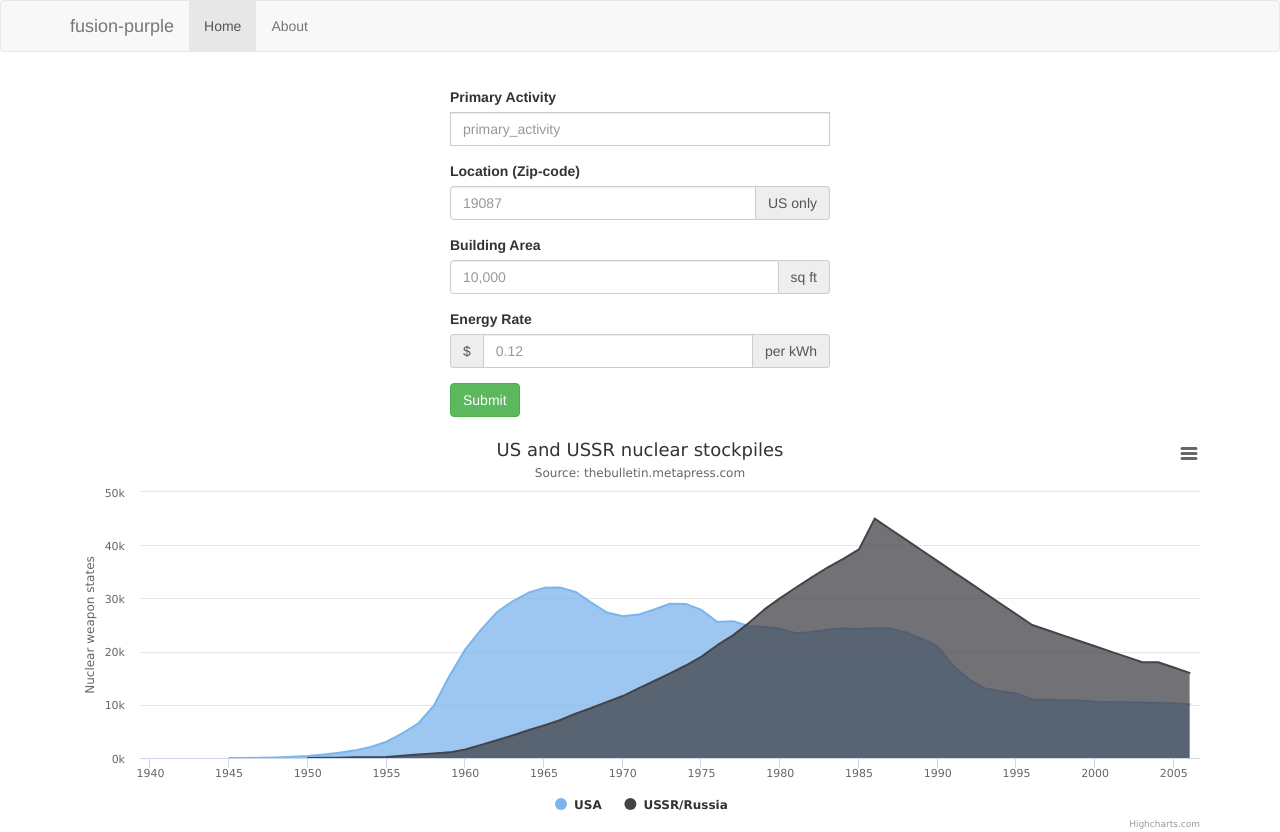
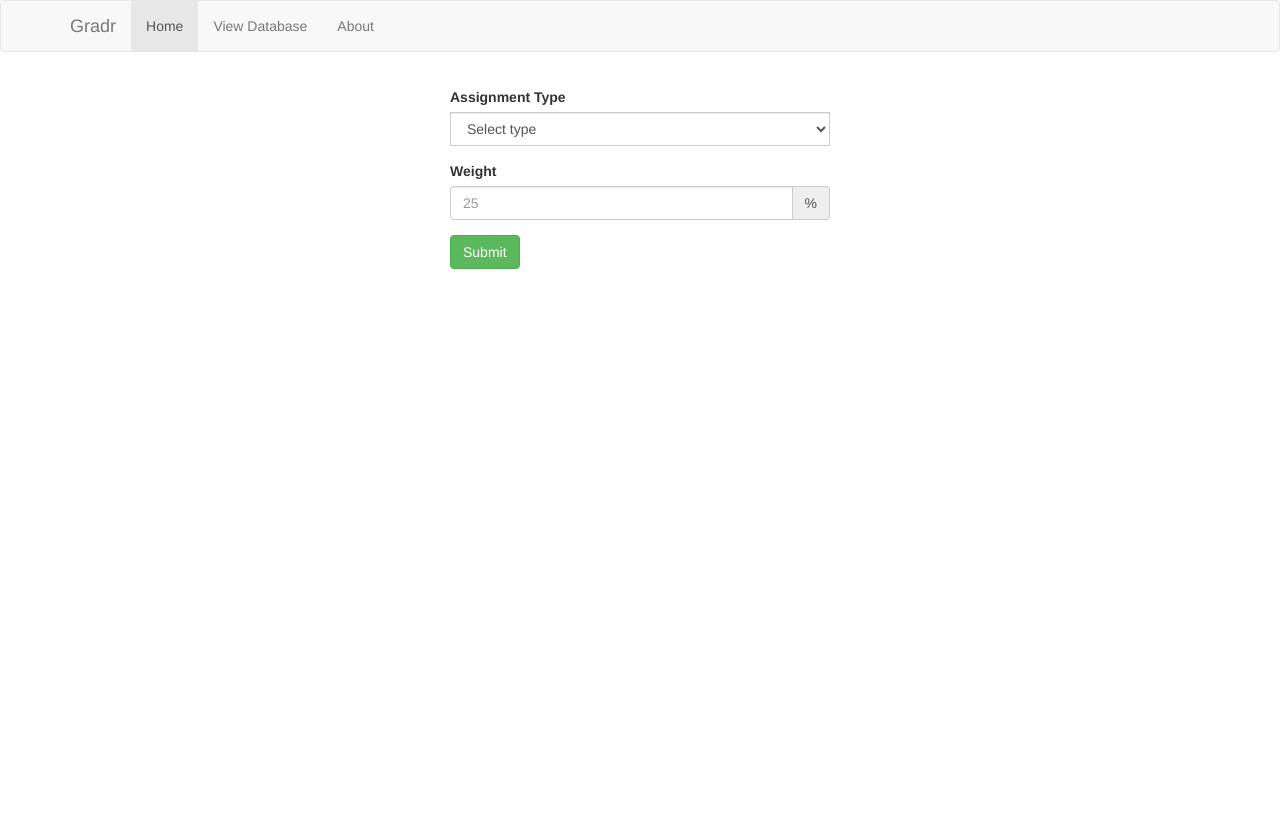
Before and after one commit to christopher-wong/gradr, a Flask app: page /home in a window 1280 px wide. After the commit the page ends 269 px from the top, so only its background shows below. Run offline with Flask 2, Linux system fonts and the light colour scheme; some libraries are stand-ins or nearby versions.

Commit message:
add and delete from database.

```diff
--- a/application/__init__.py
+++ b/application/__init__.py
@@ -5,7 +5,7 @@ import os
 
 from flask import Flask
 
-from controller.about import about_bp
+from controller.db_visual import db_visual_bp
 from controller.form import form_bp
 from .model.model import model_bp
 
@@ -16,6 +16,6 @@ app.config['SEND_FILE_MAX_AGE_DEFAULT'] = 0
 app.secret_key = os.urandom(24)
 
 # register blueprints
-app.register_blueprint(about_bp)
+app.register_blueprint(db_visual_bp)
 app.register_blueprint(form_bp)
 app.register_blueprint(model_bp)
--- a/application/controller/form.py
+++ b/application/controller/form.py
@@ -1,15 +1,58 @@
 # -*- coding: utf-8 -*-
 # !/usr/bin/python
 
-from flask import Flask, render_template, request, Blueprint, redirect, flash
+from flask import render_template, request, Blueprint, redirect, flash
+from pymongo import MongoClient
 
 form_bp = Blueprint('form_controller', __name__)
 
 
 # Controller
 
+def db_connect():
+    client = MongoClient("mongodb://127.0.0.1:27017")
+
+    db = client.gradr
+
+    return db
+
+
+def db_insert_assignment_type(formInputs):
+    db = db_connect()
+
+    a_type = "assignment_type"
+    weight = "assignment_weight"
+
+    if a_type in formInputs and weight in formInputs:
+
+        try:
+            db.assignmentType.insert({
+                a_type: formInputs[a_type],
+                weight: formInputs[weight]
+            })
+            flash("Insert successful!")
+        except Exception as e:
+            flash(e)
+            flash("Insert failed!")
+
+
+def db_retrive_assignment_type():
+    db = db_connect();
+
+    cursor = db.assignmentType.find();
+
+    results = []
+
+    for document in cursor:
+        results.append(document)
+
+    return results
+
+
 @form_bp.route('/')
 def index():
+    db_connect()
+
     return redirect('/home')
 
 
@@ -23,8 +66,30 @@ def submit():
     # get inputs from form as dict
     if request.method == 'POST':
         formInputs = request.form.to_dict()
-        flash("Form inputs sucessfully submitted")
-        flash(formInputs)
+
+    db_insert_assignment_type(formInputs)
 
     return render_template('index.html',
                            formInputs=formInputs)
+
+
+@form_bp.route('/view_database')
+def view_database():
+    results = db_retrive_assignment_type()
+
+    return render_template('view_database.html', results=results)
+
+
+@form_bp.route('/delete_assignment_type', methods=['POST'])
+def db_remove_assignment_type():
+
+    if request.method =='POST':
+        formInputs = request.form.to_dict()
+
+    a_type = formInputs['delete_assignment_type']
+    print(a_type)
+
+    db = db_connect()
+    db.assignmentType.remove({'assignment_type': a_type})
+
+    return redirect('/view_database')
--- a/application/model/model.py
+++ b/application/model/model.py
@@ -3,4 +3,6 @@
 
 from flask import Flask, render_template, request, Blueprint, redirect, flash
 
+from pymongo import MongoClient
+
 model_bp = Blueprint('model', __name__)
--- a/application/static/charts/nukes.js
+++ b/application/static/charts/nukes.js
@@ -4,11 +4,11 @@ $(function () {
                 type: 'area'
             },
             title: {
-                text: 'US and USSR nuclear stockpiles'
+                text: 'This Chart Has No Value'
             },
             subtitle: {
-                text: 'Source: <a href="http://thebulletin.metapress.com/content/c4120650912x74k7/fulltext.pdf">' +
-                    'thebulletin.metapress.com</a>'
+                // text: 'Source: <a href="http://thebulletin.metapress.com/content/c4120650912x74k7/fulltext.pdf">' +
+                //     'thebulletin.metapress.com</a>'
             },
             xAxis: {
                 allowDecimals: false,
--- a/application/templates/index.html
+++ b/application/templates/index.html
@@ -2,28 +2,33 @@
 {% block head %}
     {{ super() }}
 {% endblock %}
-{% block title %}Template{% endblock %}
+{% block title %}Gradr{% endblock %}
 
 {% block content %}
     <body>
     <nav class="navbar navbar-default" role="navigation">
         <div class="container">
             <div class="navbar-header">
-                <button type="button" class="navbar-toggle collapsed" data-toggle="collapse" data-target="#bs-example-navbar-collapse-1" aria-expanded="false">
+                <button type="button" class="navbar-toggle collapsed" data-toggle="collapse"
+                        data-target="#bs-example-navbar-collapse-1" aria-expanded="false">
                     <span class="sr-only">Toggle navigation</span>
                     <span class="icon-bar"></span>
                     <span class="icon-bar"></span>
                     <span class="icon-bar"></span>
                 </button>
 
-                <a class="navbar-brand" href="/home">fusion-purple</a>
+                <a class="navbar-brand" href="/home"> Gradr</a>
             </div>
 
             <!-- Collect the nav links, forms, and other content for toggling -->
             <div class="collapse navbar-collapse" id="main-navbar-collapse-1">
                 <ul class="nav navbar-nav">
-                    <li class="active"><a href="/home">Home <span class="sr-only">(current)</span>
-                        </a></li>
+                    <li class="active">
+                        <a href="/home">Home <span class="sr-only">(current)</span> </a>
+                    </li>
+                    <li>
+                        <a href="/view_database">View Database</a>
+                    </li>
                     <li>
                         <a href="/about">About</a>
                     </li>
@@ -32,6 +37,10 @@
         </div>
     </nav>
 
+    {#    <center>#}
+    {#    <div class="fb-login-button" data-max-rows="1" data-size="xlarge" data-show-faces="false" data-auto-logout-link="true"></div>#}
+    {#    </center>#}
+
     <form method="POST" action="/submit">
         <div class="container">
             <div class="form-group">
@@ -39,7 +48,7 @@
                     {% if messages %}
                         <ul class=flashes>
                             {% for message in messages %}
-                  <li>{{ message }}</li>
+                                <li list-group-item-success>{{ message }}</li>
                             {% endfor %}
                         </ul>
                     {% endif %}
@@ -47,39 +56,25 @@
             </div>
             <div class="form-group">
                 <div class="input-group col-md-4 col-md-offset-4">
-                    <label for="primary_activity">Primary Activity</label>
+                    <label for="assignment_type">Assignment Type</label>
                 </div>
                 <div class="input-group col-md-4 col-md-offset-4">
-                    <input type="text" name="primary_activity" id="primary_activity" class="form-control" placeholder="primary_activity" aria-label="primary_activity">
+                    <select class="form-control" id="assignment_type" name="assignment_type" required>
+                        <option class="placeholder" selected value="">Select type</option>
+                        <option value="homework">Homework</option>
+                        <option value="quiz">Quiz</option>
+                        <option value="exam">Exam</option>
+                    </select>
                 </div>
             </div>
             <div class="form-group">
                 <div class="input-group col-md-4 col-md-offset-4">
-                    <label for="location">Location (Zip-code)</label>
+                    <label for="assignment_weight">Weight</label>
                 </div>
                 <div class="input-group col-md-4 col-md-offset-4">
-                    <input type="number" name="location" id="location" class="form-control" placeholder="19087" aria-label="location" min="00000" max="99999">
-                    <span class="input-group-addon">US only</span>
-                </div>
-        </div>
-        <div class="form-group">
-                <div class="input-group col-md-4 col-md-offset-4">
-                    <label for="building_area">Building Area</label>
-                </div>
-                <div class="input-group col-md-4 col-md-offset-4">
-                    <input type="number" name="building_area" id="building_area" class="form-control" placeholder="10,000" aria-label="building_area">
-                    <span class="input-group-addon">sq ft</span>
-
-                </div>
-        </div>
-       <div class="form-group">
-                <div class="input-group col-md-4 col-md-offset-4">
-                    <label for="energy_rate">Energy Rate</label>
-                </div>
-                <div class="input-group col-md-4 col-md-offset-4">
-                    <div class="input-group-addon">$</div>
-                    <input type="number" name="energy_rate" id="energy_rate" class="form-control" placeholder="0.12" aria-label="energy_rate" min=0>
-                    <span class="input-group-addon">per kWh</span>
+                    <input type="number" step="any" name="assignment_weight" id="assignment_weight" class="form-control"
+                           placeholder="25" aria-label="assignment_weight" min="0" max="100" required>
+                    <span class="input-group-addon">%</span>
                 </div>
             </div>
             <div class="form-group">
@@ -88,15 +83,20 @@
                 </div>
             </div>
         </div>
-
     </form>
 
-        <div class="container">
-            <div id="nukes" style="min-width: 310px; height: 400px; margin: 0 auto"></div>
-        </div>
+    {#    <div class="container">#}
+    {#        <div id="nukes" style="min-width: 310px; height: 400px; margin: 0 auto"></div>#}
+    {#    </div>#}
+    {##}
+    {#    <div class="container">#}
+    {#        <div id="cool" style="min-width: 400px; height: 310px; margin: 0 auto"></div>#}
+    {#    </div>#}
+
 
     <!-- Charts -->
-    <script src="{{ url_for('static', filename='charts/nukes.js') }}"></script>
+    {#    <script src="{{ url_for('static', filename='charts/nukes.js') }}"></script>#}
+    {#    <script src="{{ url_for('static', filename='charts/cool.js') }}"></script>#}
 
     </body>
 {% endblock %}
--- a/application/templates/layout.html
+++ b/application/templates/layout.html
@@ -8,30 +8,22 @@
         <meta http-equiv="X-UA-Compatible" content="IE=edge">
         <meta name="viewport" content="width=device-width, initial-scale=1">
 
-        <!-- FirstFuel Header Assets -->
-        <meta property="og:image" content="http://www.firstfuel.com/firstfuel_facebook-180x180.png">
-        <meta name="twitter:image" content="http://www.firstfuel.com/firstfuel_twitter-400x400-displays200x200.png">
-        <link rel="shortcut icon" sizes="16x16 32x32 64x64" href="http://www.firstfuel.com/favicon.ico">
-        <link rel="apple-touch-icon" href="http://www.firstfuel.com/apple-touch-icon.png">
-        <link rel="apple-touch-icon-precomposed" href="http://www.firstfuel.com/apple-touch-icon-precomposed.png">
-        <link rel="icon" sizes="192x192" href="http://www.firstfuel.com/android-chrome-192x192.png">
-
-        <!-- Bootstrap CSS -->
-        <link rel="stylesheet" type="text/css" href="https://getbootstrap.com/dist/css/bootstrap.css">
+        <!-- jQuery (necessary for Bootstrap's JavaScript plugins) -->
+        <script src="https://ajax.googleapis.com/ajax/libs/jquery/1.12.4/jquery.min.js"></script>
 
         <!-- Latest compiled and minified JavaScript -->
         <script src="https://maxcdn.bootstrapcdn.com/bootstrap/3.3.7/js/bootstrap.min.js"
                 integrity="sha384-Tc5IQib027qvyjSMfHjOMaLkfuWVxZxUPnCJA7l2mCWNIpG9mGCD8wGNIcPD7Txa"
                 crossorigin="anonymous"></script>
 
-        <!-- jQuery (necessary for Bootstrap's JavaScript plugins) -->
-        <script src="https://ajax.googleapis.com/ajax/libs/jquery/1.12.4/jquery.min.js"></script>
+        <!-- Bootstrap CSS -->
+        <link rel="stylesheet" type="text/css" href="https://getbootstrap.com/dist/css/bootstrap.css">
 
         <!-- HighCharts -->
         <script src="https://code.highcharts.com/highcharts.js"></script>
         <script src="https://code.highcharts.com/modules/exporting.js"></script>
 
-        <title>{% block title %}{% endblock %} | fusion-purple</title>
+        <title>{% block title %}{% endblock %} | gradr</title>
     {% endblock %}
 </head>
 <body>
--- a/runserver.py
+++ b/runserver.py
@@ -10,6 +10,7 @@ if __name__ == "__main__":
     port = int(os.environ.get("PORT", 5000))
     host = '0.0.0.0'
     app.jinja_env.cache = {}
+
     app.run(host=host,
             port=port,
             debug=True,
```
Also changed, not shown: application/controller/about.py (deleted, +0 -13 lines), application/controller/db_visual.py (added, +9 -0 lines), application/static/charts/cool.js (added, +58 -0 lines), application/templates/view_database.html (added, +91 -0 lines). Lines whose indentation alone changed are shown as unchanged.
